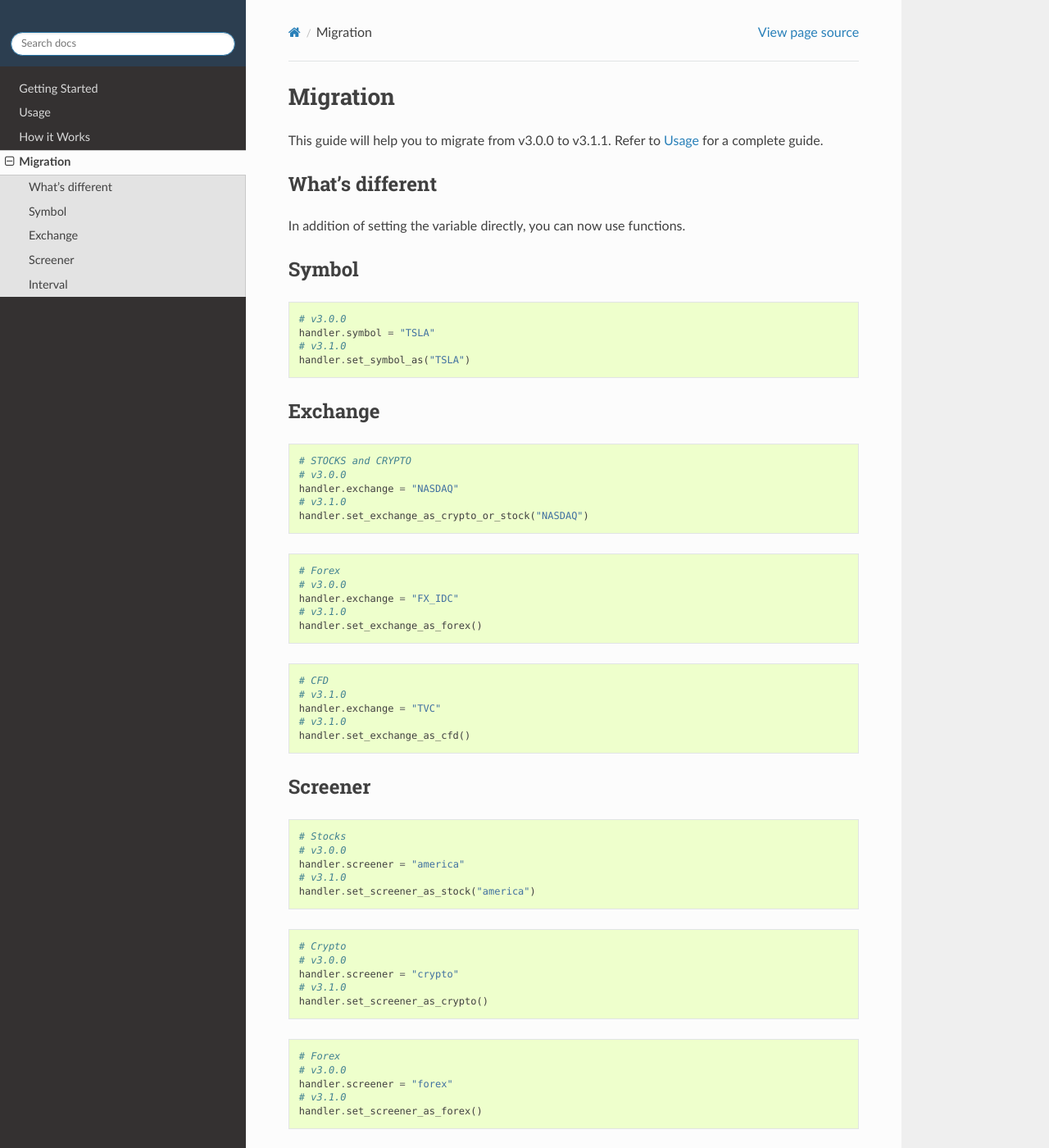
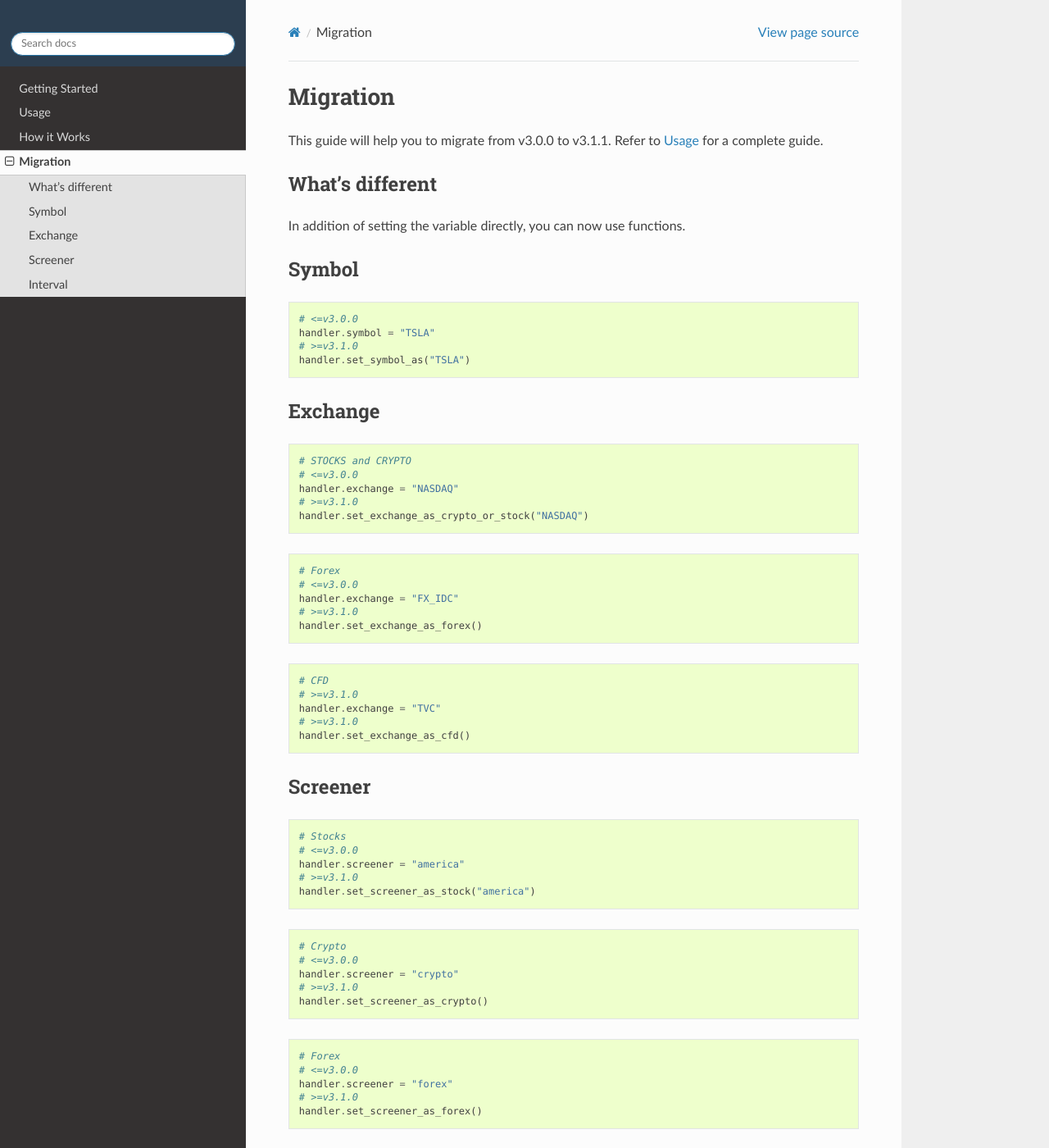
Before and after one commit to AnalyzerREST/python-tradingview-ta, a Sphinx documentation site: the page built from docs/migration.md, in a window 1280 px wide and 1400 px high. Shown: the whole window at 82% size. Built offline with Sphinx 7.4.7 and the Read the Docs theme 2.0.0, drawn with Linux system fonts in a browser that asks for light colours; some of the changed text lies outside the part shown.

````diff
--- a/docs/migration.md
+++ b/docs/migration.md
@@ -6,9 +6,9 @@ In addition of setting the variable directly, you can now use functions.
 
 ## Symbol
 ```python
-# v3.0.0
+# <=v3.0.0
 handler.symbol = "TSLA"
-# v3.1.0
+# >=v3.1.0
 handler.set_symbol_as("TSLA")
 ```
 
@@ -16,58 +16,58 @@ handler.set_symbol_as("TSLA")
 
 ```python
 # STOCKS and CRYPTO
-# v3.0.0
+# <=v3.0.0
 handler.exchange = "NASDAQ"
-# v3.1.0
+# >=v3.1.0
 handler.set_exchange_as_crypto_or_stock("NASDAQ")
 ```
 
 ```python
 # Forex
-# v3.0.0
+# <=v3.0.0
 handler.exchange = "FX_IDC"
-# v3.1.0
+# >=v3.1.0
 handler.set_exchange_as_forex()
 ```
 
 ```python
 # CFD
-# v3.1.0
+# >=v3.1.0
 handler.exchange = "TVC"
-# v3.1.0
+# >=v3.1.0
 handler.set_exchange_as_cfd()
 ```
 
 ## Screener
 ```python
 # Stocks
-# v3.0.0
+# <=v3.0.0
 handler.screener = "america"
-# v3.1.0
+# >=v3.1.0
 handler.set_screener_as_stock("america")
 ```
 
 ```python
 # Crypto
-# v3.0.0
+# <=v3.0.0
 handler.screener = "crypto"
-# v3.1.0
+# >=v3.1.0
 handler.set_screener_as_crypto()
 ```
 
 ```python
 # Forex
-# v3.0.0
+# <=v3.0.0
 handler.screener = "forex"
-# v3.1.0
+# >=v3.1.0
 handler.set_screener_as_forex()
 ```
 
 ```python
 # CFD
-# v3.0.0
+# <=v3.0.0
 handler.screener = "cfd"
-# v3.1.0
+# >=v3.1.0
 handler.set_screener_as_cfd()
 ```
 
@@ -77,8 +77,8 @@ Refer to [Usage](usage.html#setting-the-interval) for a complete interval list.
 
 ```python
 # Interval
-# v3.0.0
+# <=v3.0.0
 handler.interval = "1m"
-# v3.1.0
+# >=v3.1.0
 handler.set_interval_as(interval.INTERVAL_1_MINUTE)
 ```
````
